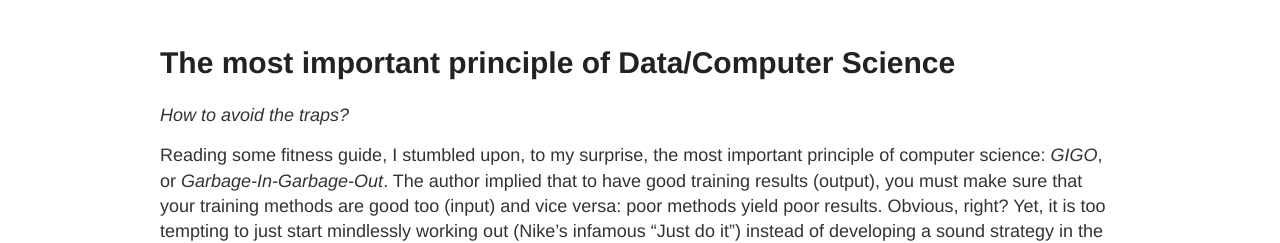
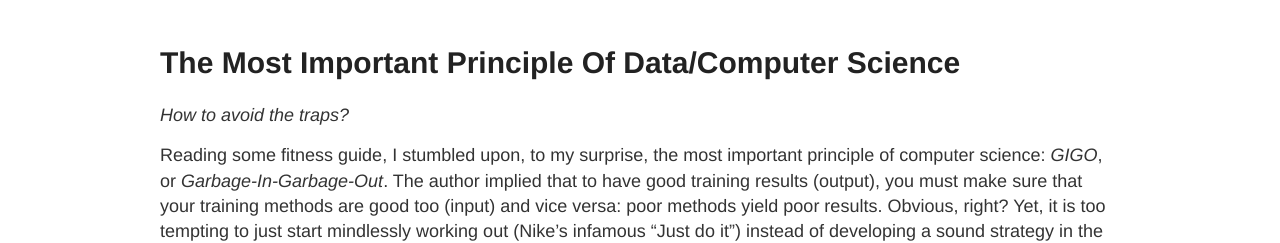
Before and after one commit to dgerstel/dgerstel.github.io, a Jekyll site: the page built from _posts/2021-07-05-The-Most-Important-Principle.md, in a window 1280 px wide. Shown: the part 461-704 px from the top of the page. Built offline with Jekyll 4.4.1, drawn with Linux system fonts in a browser that asks for light colours.

```diff
--- a/_posts/2021-07-05-The-Most-Important-Principle.md
+++ b/_posts/2021-07-05-The-Most-Important-Principle.md
@@ -1,6 +1,6 @@
 ---
 layout: post
-title: The most important principle of Data/Computer Science
+title: The Most Important Principle Of Data/Computer Science
 classes: wide
 excerpt: "How to avoid the traps?"
 image: /images/gigo.jpg
```
